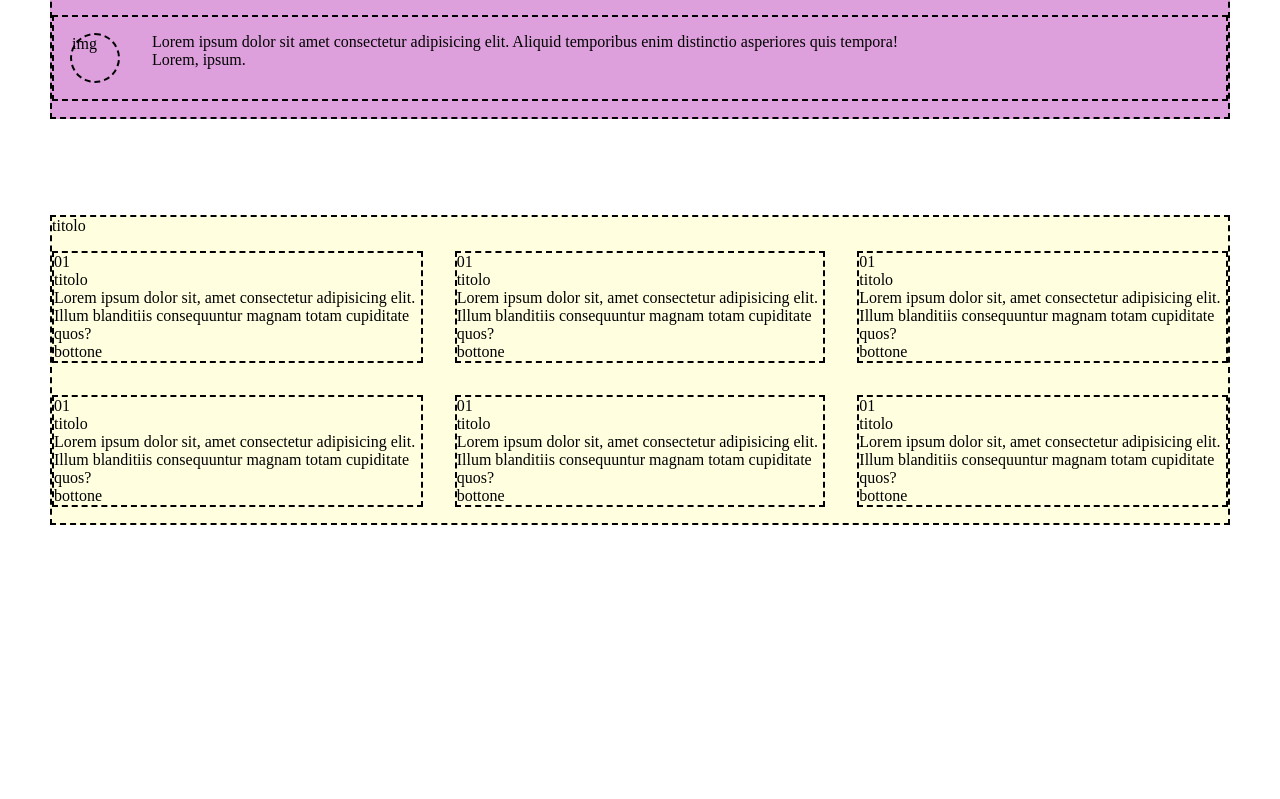
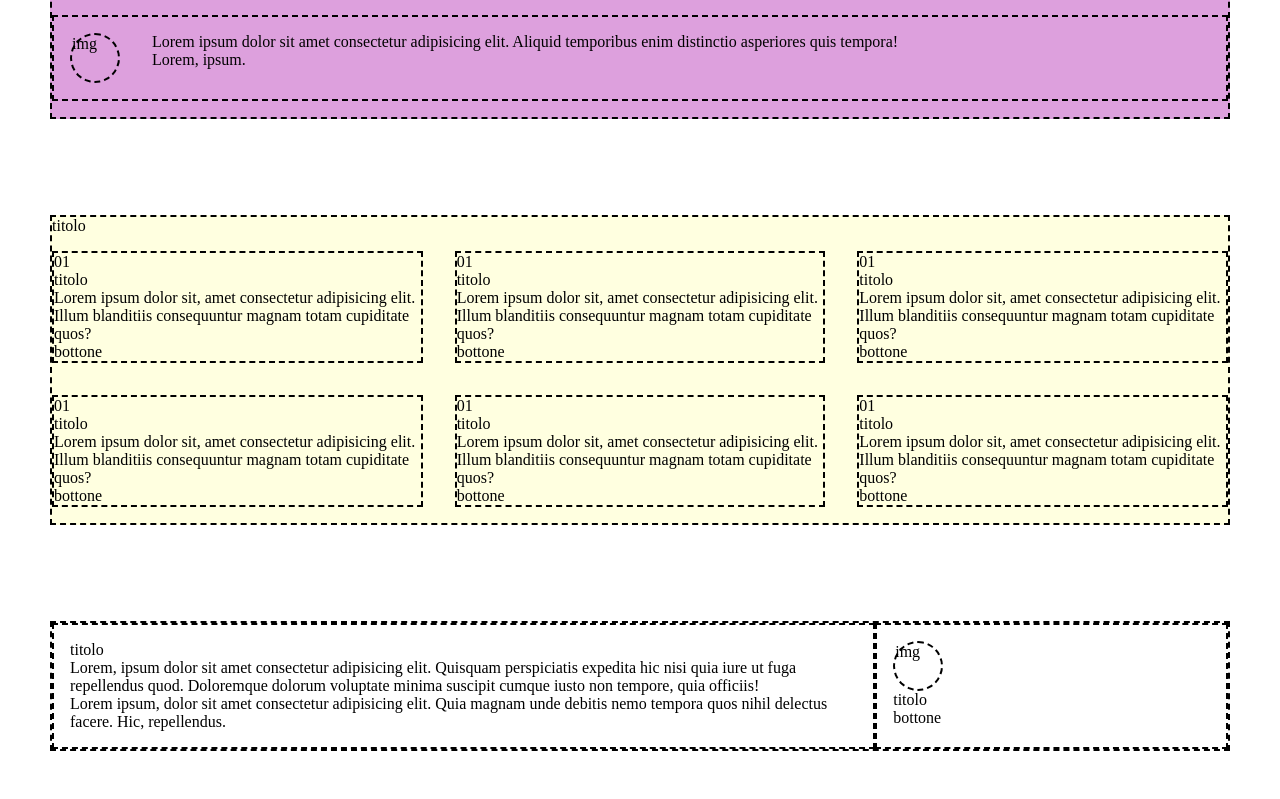
Before and after one commit to AlessandroFacci/htmlcss-responsive-layout, a plain HTML site: page index.html in a window 1280 px wide. Shown: the part 889-1688 px from the top of the page. Before the commit the page ends 1462 px from the top, so only its background shows below. Drawn offline with Linux system fonts and the light colour scheme.

Commit message:
index and style: add about us section

```diff
--- a/css/style.css
+++ b/css/style.css
@@ -149,6 +149,18 @@ header .container {
   margin: 1rem;
 }
 
+/* about us section */
+
+#about-us-section {
+  padding: 3rem 1rem;
+}
+
+.about-us-user {
+  height: 50px;
+  width: 50px;
+  border-radius: 50%;
+}
+
 /*
 # *************
 #  RESPONSIVE *
@@ -173,7 +185,6 @@ header .container {
     display: flex;
     text-align: justify;
   }
-
   .benefit-card {
     width: calc(100% / 2 - 2rem);
   }
@@ -181,6 +192,15 @@ header .container {
   #benefit .container .row {
     display: flex;
     flex-wrap: wrap;
+  }
+  #about-us-section .container {
+    display: flex;
+  }
+  .col-about-us1 {
+    width: 70%;
+  }
+  .col-about-us2 {
+    width: 30%;
   }
 }
 
@@ -209,6 +229,10 @@ header .container {
   .benefit-card {
     width: calc(100% / 3 - 2rem);
   }
+  .col-about-us1,
+  .col-about-us2 {
+    padding: 1rem;
+  }
 }
 
 /* big dekstop */
--- a/index.html
+++ b/index.html
@@ -184,6 +184,30 @@
           </div>
         </div>
       </section>
+      <!-- about us section -->
+      <section id="about-us-section">
+        <div class="container border">
+          <div class="col-about-us1 border">
+            <div>titolo</div>
+            <p>
+              Lorem, ipsum dolor sit amet consectetur adipisicing elit. Quisquam
+              perspiciatis expedita hic nisi quia iure ut fuga repellendus quod.
+              Doloremque dolorum voluptate minima suscipit cumque iusto non
+              tempore, quia officiis!
+            </p>
+            <p>
+              Lorem ipsum, dolor sit amet consectetur adipisicing elit. Quia
+              magnam unde debitis nemo tempora quos nihil delectus facere. Hic,
+              repellendus.
+            </p>
+          </div>
+          <div class="col-about-us2 border">
+            <div class="about-us-user border">img</div>
+            <div>titolo</div>
+            <div>bottone</div>
+          </div>
+        </div>
+      </section>
     </main>
   </body>
 </html>
```
